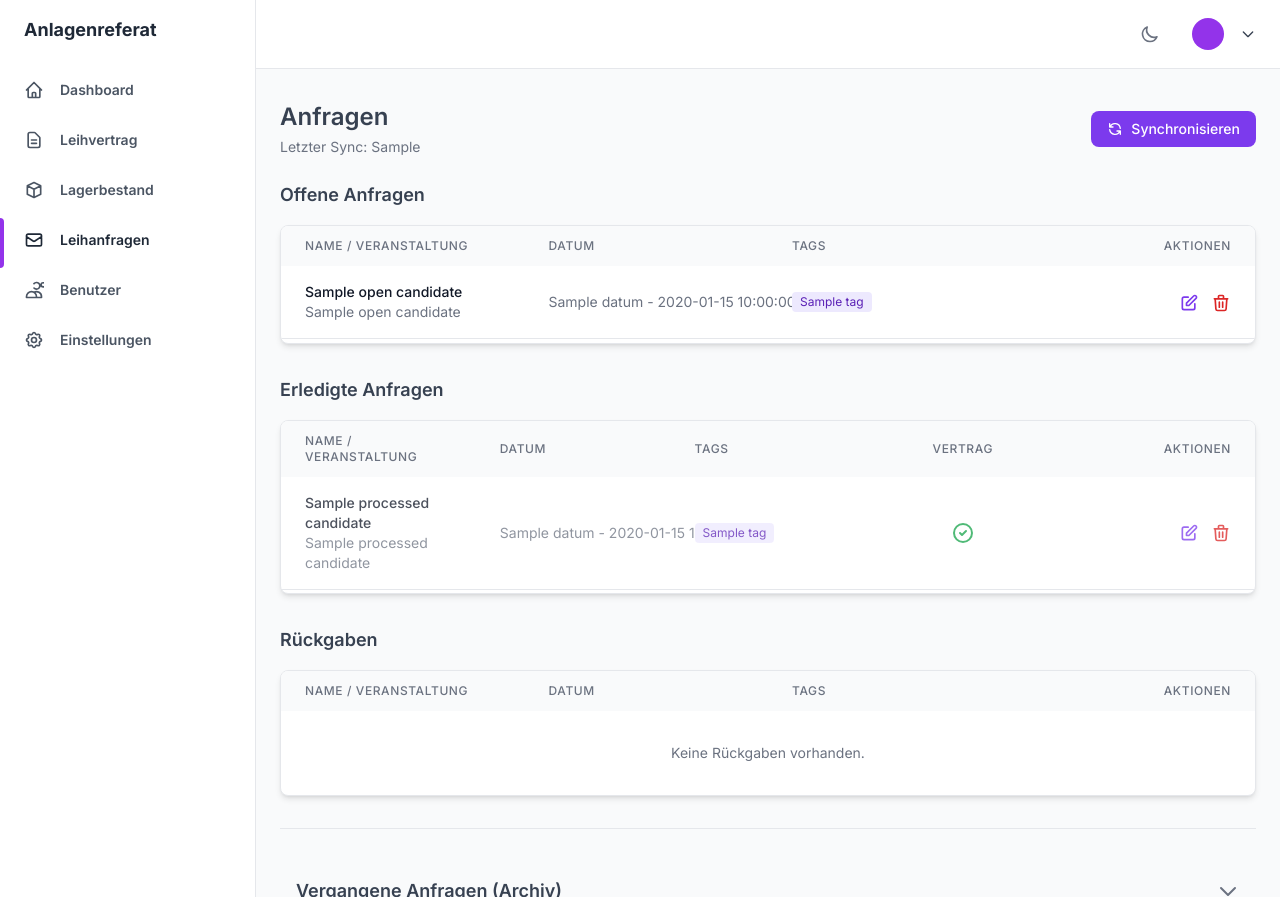
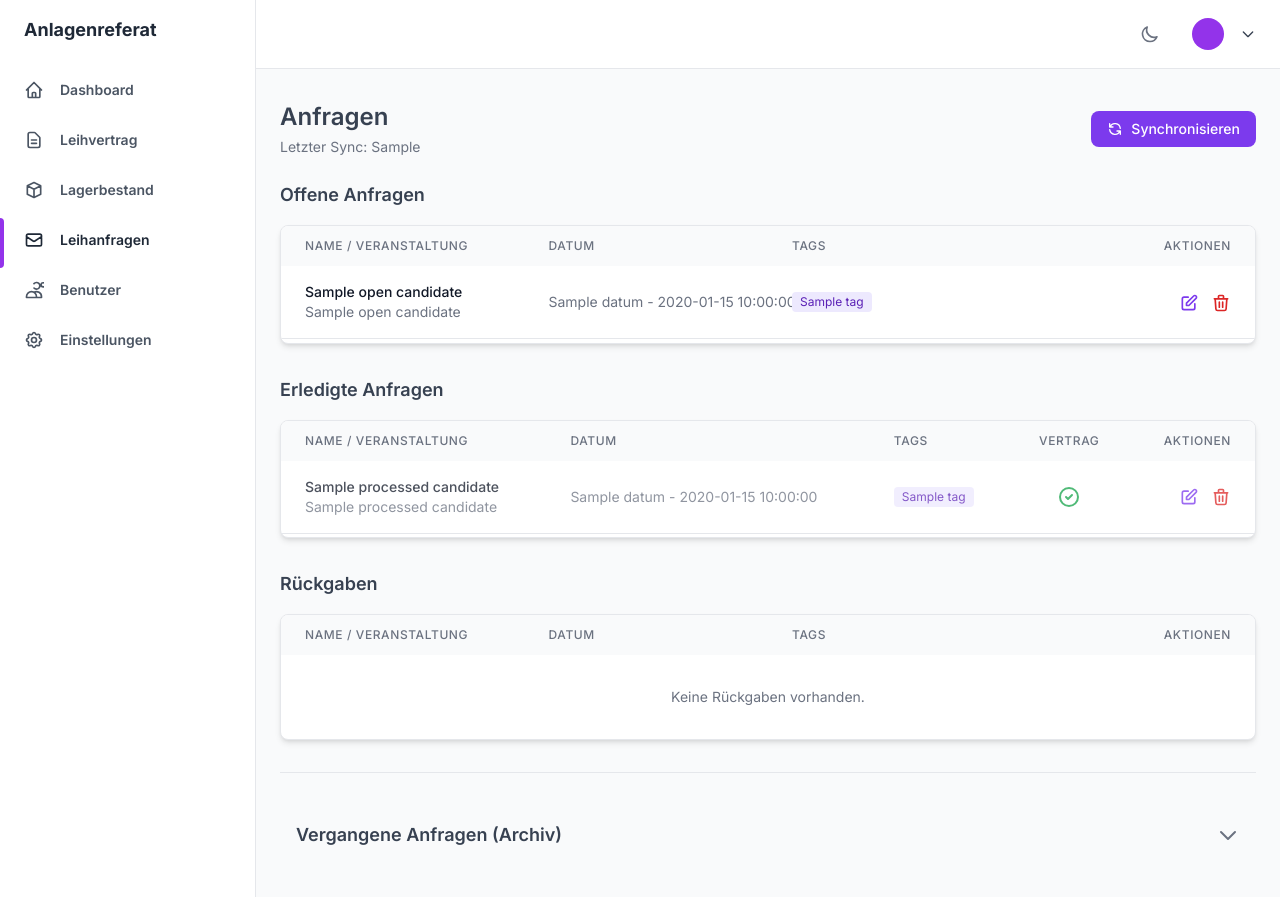
Before and after one commit to NiklasRemmers/VMS, a Flask app: template templates/emails.html in a window 1280 px wide. Run offline with Flask 3, Linux system fonts and the light colour scheme; the template is opened without the code that fills it: most values are stand-ins (such as "Sample title", 1, 10 or a date in 2020); some libraries are stand-ins or nearby versions.

Commit message:
style: Remove `table-fixed` class from tables in email list templates.

```diff
--- a/templates/_email_list.html
+++ b/templates/_email_list.html
@@ -98,7 +98,7 @@
     <h3 class="text-lg font-semibold text-gray-700 dark:text-gray-200 mb-4">Erledigte Anfragen</h3>
     <div
         class="bg-white dark:bg-gray-800 rounded-lg shadow-md border border-gray-200 dark:border-gray-700 overflow-hidden">
-        <table class="w-full table-fixed">
+        <table class="w-full">
             <thead class="bg-gray-50 dark:bg-gray-700">
                 <tr>
                     <th
--- a/templates/emails.html
+++ b/templates/emails.html
@@ -197,7 +197,7 @@
                             <div
                                 class="bg-white dark:bg-gray-800 rounded-lg shadow-md border border-gray-200 dark:border-gray-700 overflow-hidden">
                               <div class="max-h-[400px] overflow-y-auto" id="processedScrollContainer">
-                                <table class="w-full table-fixed">
+                                <table class="w-full">
                                     <thead class="bg-gray-50 dark:bg-gray-700">
                                         <tr>
                                             <th
```
